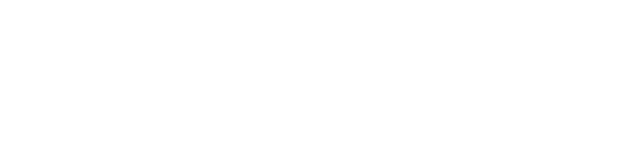
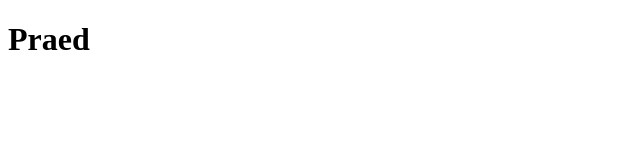
Before and after one commit to kadrikaarlop/menu, a plain HTML site: page index.html in a window 1280 px wide. Shown: the whole page, without its empty margins (0-640 px from the left). Drawn offline with Linux system fonts and the light colour scheme.

Commit message:
Loodi uus projekt

```diff
--- a/index.html
+++ b/index.html
@@ -5,6 +5,6 @@
     <title>Koolisöökla menüü</title>
 </head>
 <body>
-
+<h1>Praed</h1>
 </body>
 </html>
```
